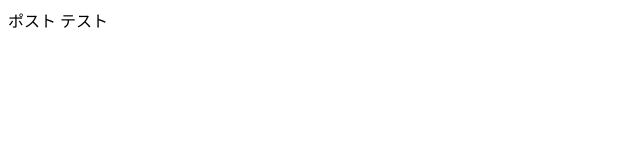
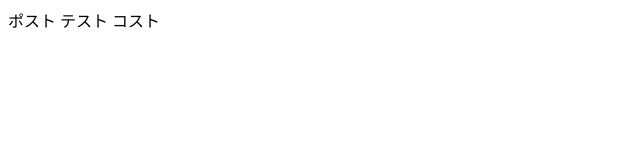
Before and after one commit to Junta-Nakanishi/2023.04.21_test, a plain HTML site: page index.html in a window 1280 px wide. Shown: the full height of the page, 0-640 px from the left. Drawn offline with Linux system fonts and the light colour scheme.

Commit message:
Update index.html

```diff
--- a/index.html
+++ b/index.html
@@ -7,5 +7,6 @@
   <body>
     ポスト
     テスト
+    コスト
   </body>
 </html>
```
